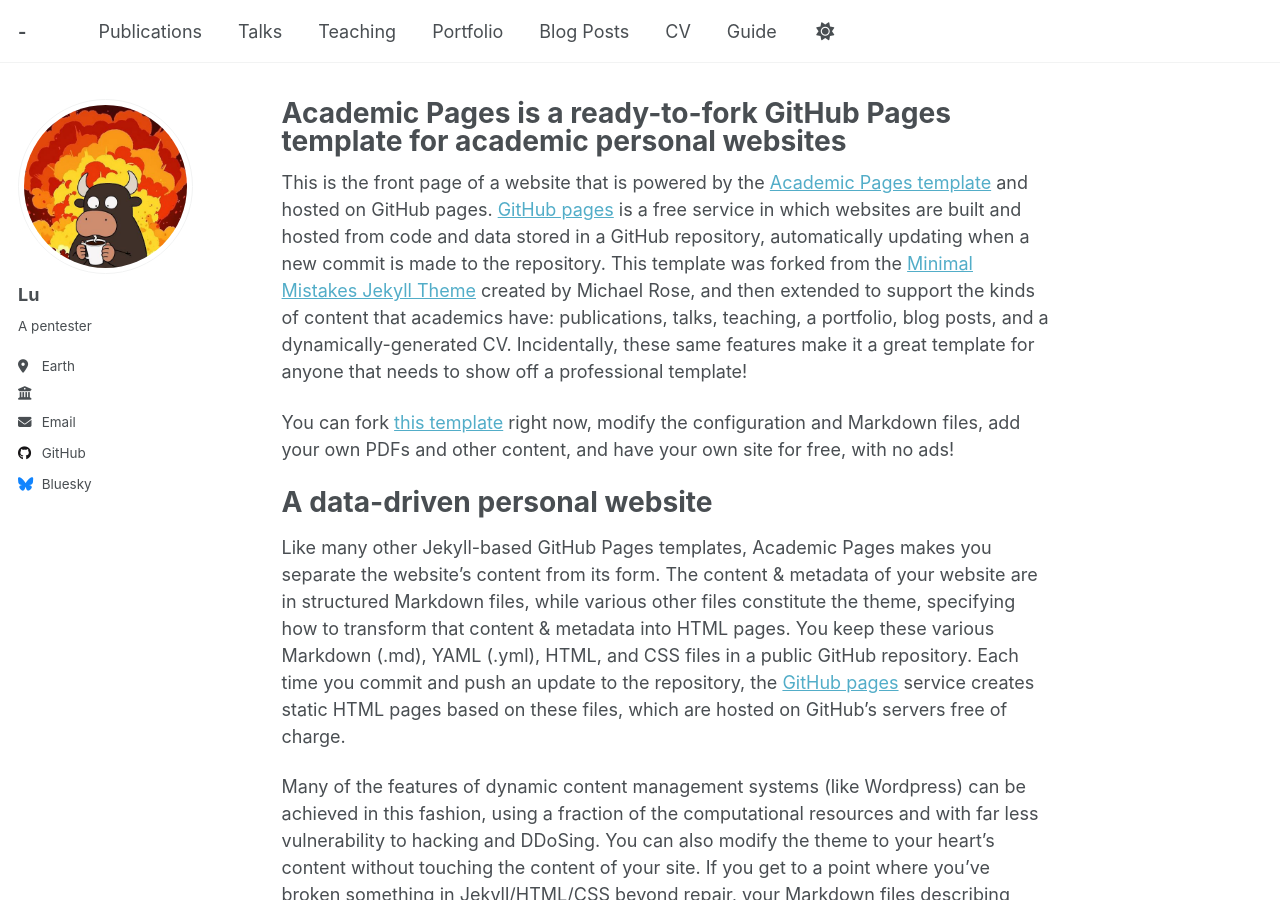
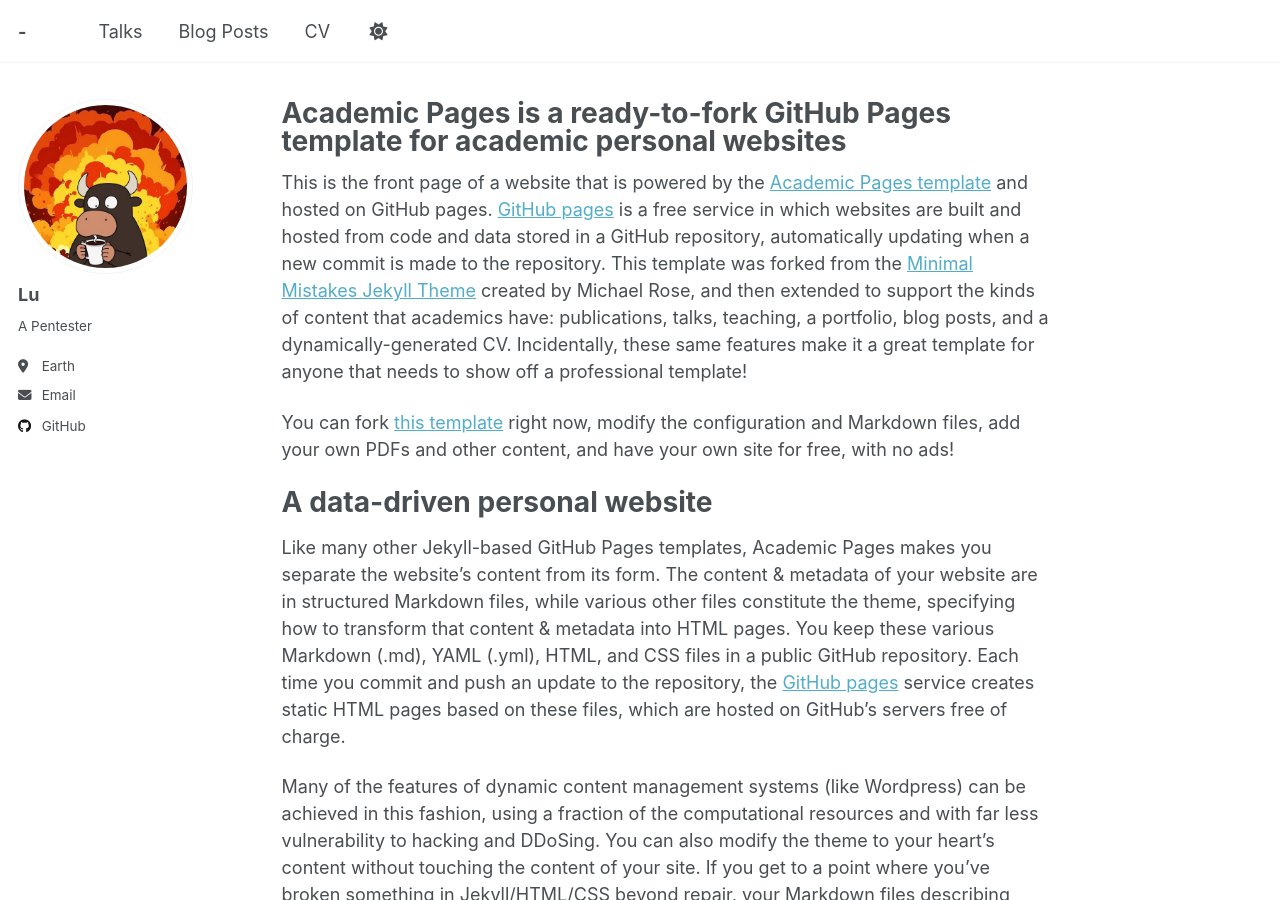
Before and after one commit to louyyng/louyyng.github.io, a Jekyll site: the page built from _pages/about.md, in a window 1280 px wide and 900 px high. Built offline with Jekyll 4.4.1, drawn with Linux system fonts in a browser that asks for light colours; a script that is not in the unit is left out.

Commit message:
update tabs

```diff
--- a/_config.yml
+++ b/_config.yml
@@ -26,9 +26,9 @@
   avatar           : "pic.png"
   name             : "Lu"
   pronouns         : # example: "she/her"
-  bio              : "A pentester"
+  bio              : "A Pentester"
   location         : "Earth"
-  employer         : ""
+  employer         : #""
   uri              : # URL
   email            : "lou.yy.ng@gmail.com"
 
@@ -54,7 +54,7 @@
 
   # Social media
   artstation       : # Username
-  bluesky          : "bsky.app" # Replace this with you Bluesky username
+  bluesky          : #"bsky.app" # Replace this with you Bluesky username
   facebook         : # Username
   flickr           : # Username
   foursquare       : # Username
```
Also changed, not shown: _data/navigation.yml (+8 -8 lines).
